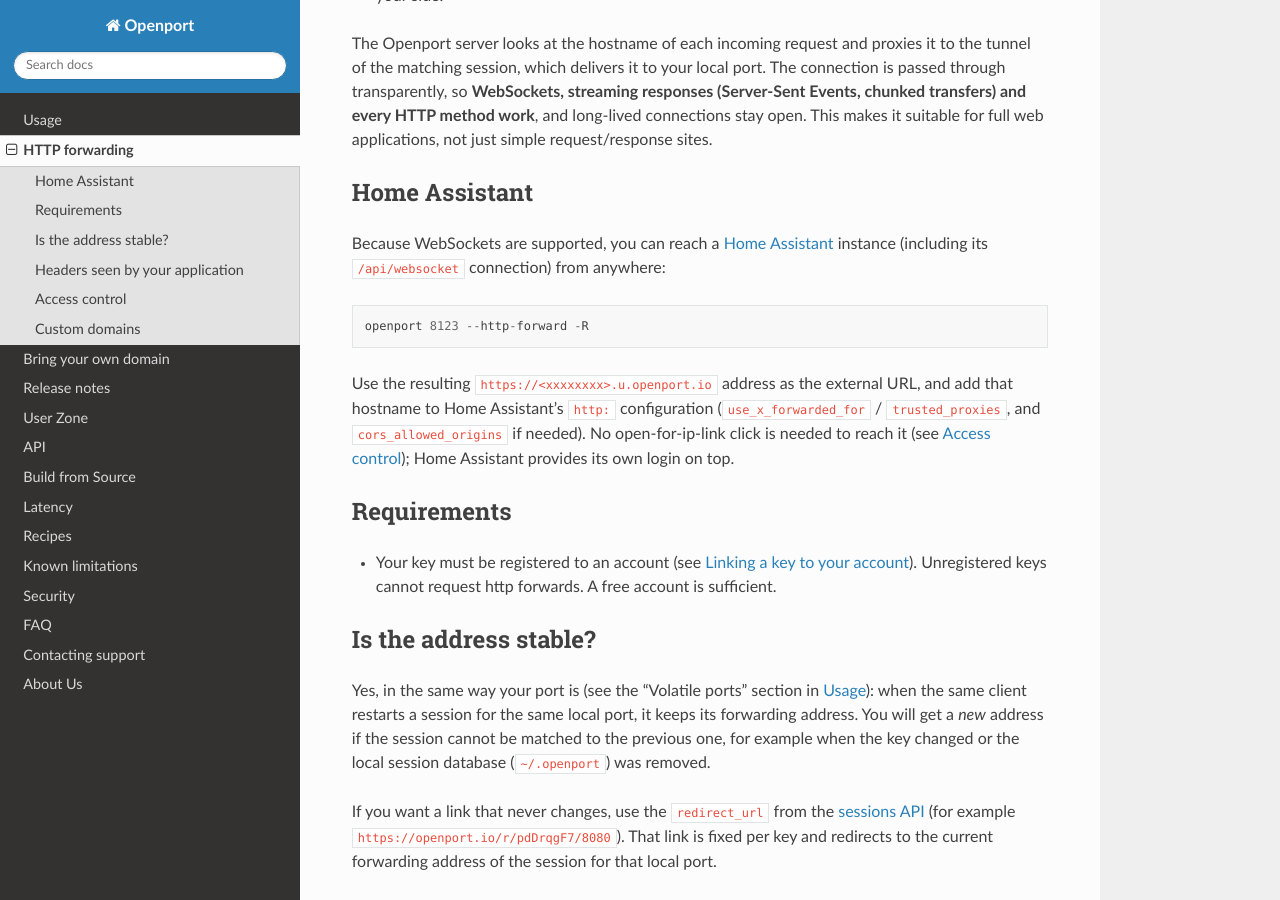
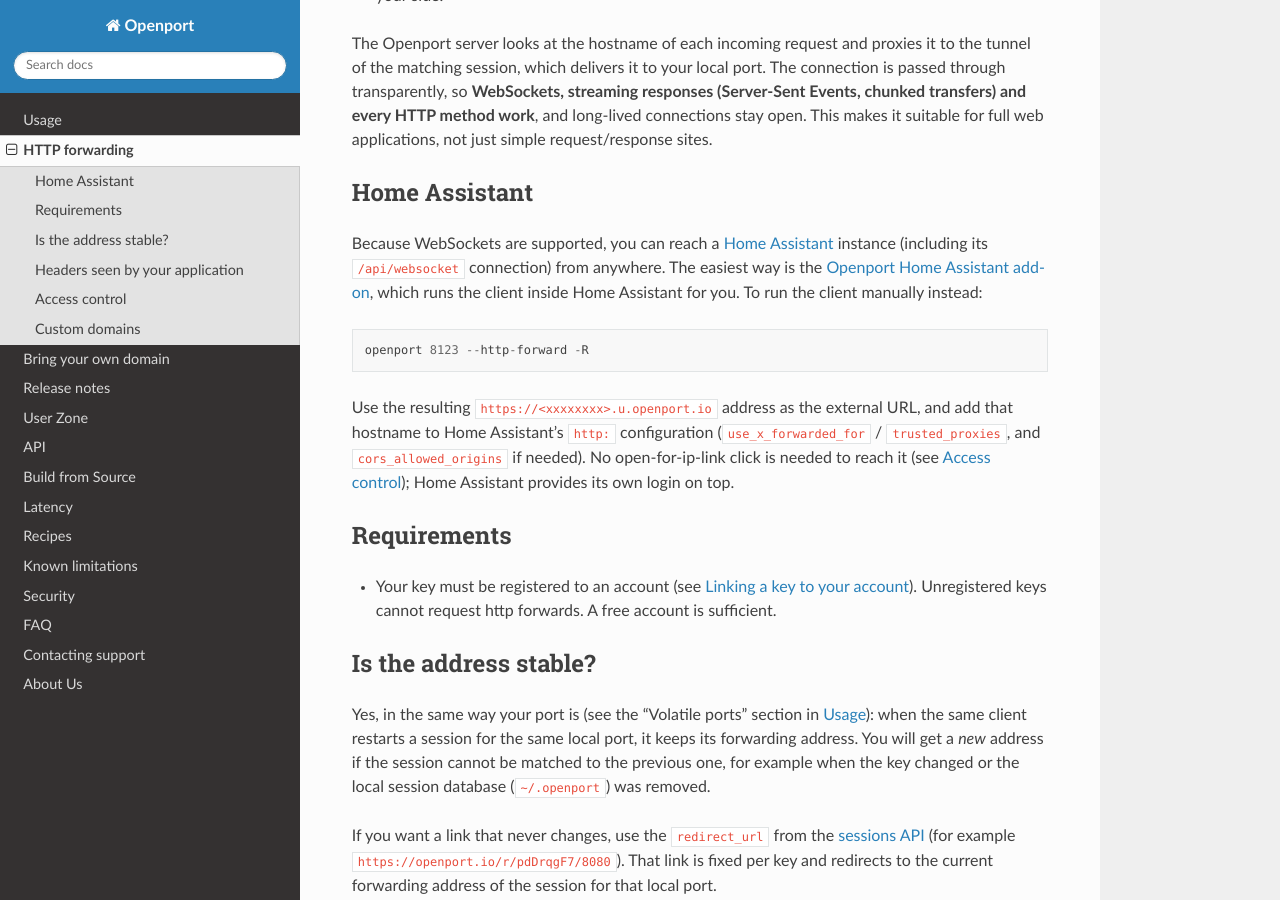
Before and after one commit to openportio/openport-docs, a Sphinx documentation site: the page built from docs/source/http_forwarding.rst, in a window 1280 px wide and 900 px high, scrolled down 713 px. Built offline with Sphinx 7.4.7 and the Read the Docs theme 3.1.0, drawn with Linux system fonts in a browser that asks for light colours.

Commit message:
docs: link the Home Assistant add-on from the http forwarding page
Co-Authored-By: Claude Fable 5 <noreply@anthropic.com>

```diff
--- a/docs/source/http_forwarding.rst
+++ b/docs/source/http_forwarding.rst
@@ -42,7 +42,10 @@ Home Assistant
 
 Because WebSockets are supported, you can reach a `Home Assistant
 <https://www.home-assistant.io/>`_ instance (including its
-``/api/websocket`` connection) from anywhere:
+``/api/websocket`` connection) from anywhere. The easiest way is the
+`Openport Home Assistant add-on
+<https://github.com/openportio/home-assistant-addons>`_, which runs the
+client inside Home Assistant for you. To run the client manually instead:
 
 .. code-block::
 
```
